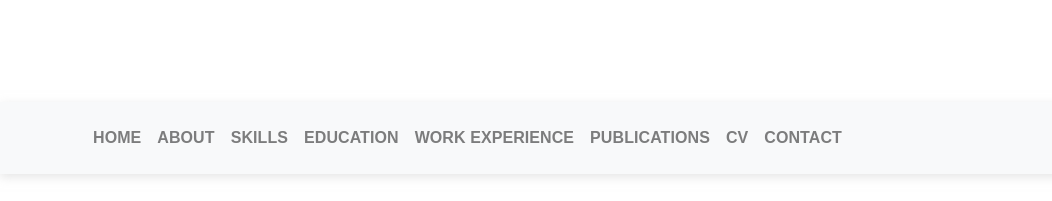
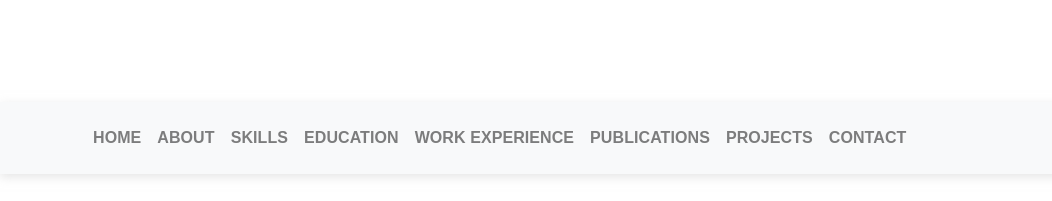
Before and after one commit to khaledhasanzami/khaledhasanzami, a plain HTML site: page index.html in a window 1280 px wide. Shown: the part 599-800 px from the top of the page, 0-1052 px from the left. Drawn offline with nearby package versions, Linux system fonts and the light colour scheme; some icons are missing.

Commit message:
Update index.html

```diff
--- a/index.html
+++ b/index.html
@@ -75,7 +75,7 @@
         <li class="nav-item"><a class="nav-link" href="#education">Education</a></li>
         <li class="nav-item"><a class="nav-link" href="#experience">Work Experience</a></li>
         <li class="nav-item"><a class="nav-link" href="#publications">Publications</a></li>
-        <li class="nav-item"><a class="nav-link" href="#CV">CV</a></li>
+        <li class="nav-item"><a class="nav-link" href="#Projects">Projects</a></li>
         <li class="nav-item"><a class="nav-link" href="#contact">Contact</a></li>
       </ul>
       <ul class="navbar-nav ml-auto">
@@ -237,11 +237,11 @@
       </ul>
     </div>
   </section>
-  <section id="CV">
+  <section id="Projects">
     <h3></h3>
     <div class="Heading text-center block-title">
       <div class="vertical-center">
-        <h2>CV</h2>
+        <h2>Projects</h2>
         <div class="title-icon"> <i class="fa fa-newspaper-o"></i> </div>
       </div>
       <div id="diamond"></div>
```
